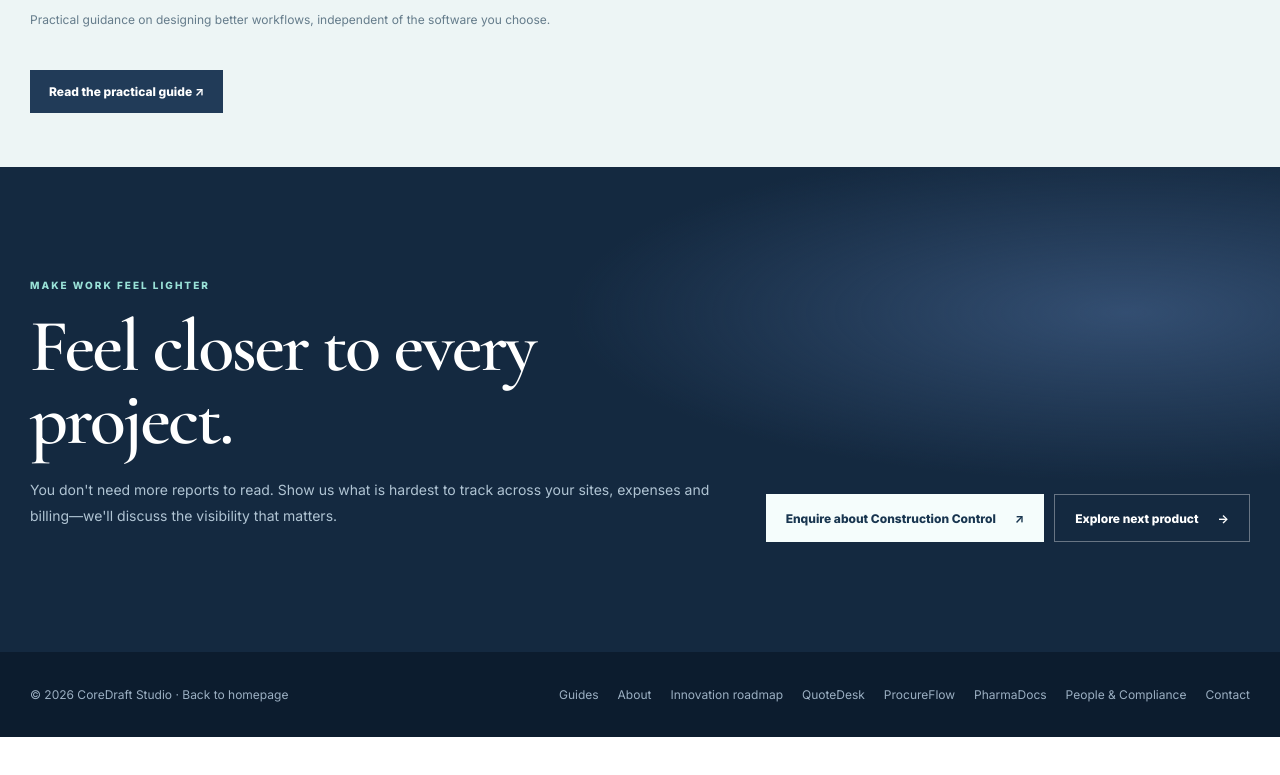
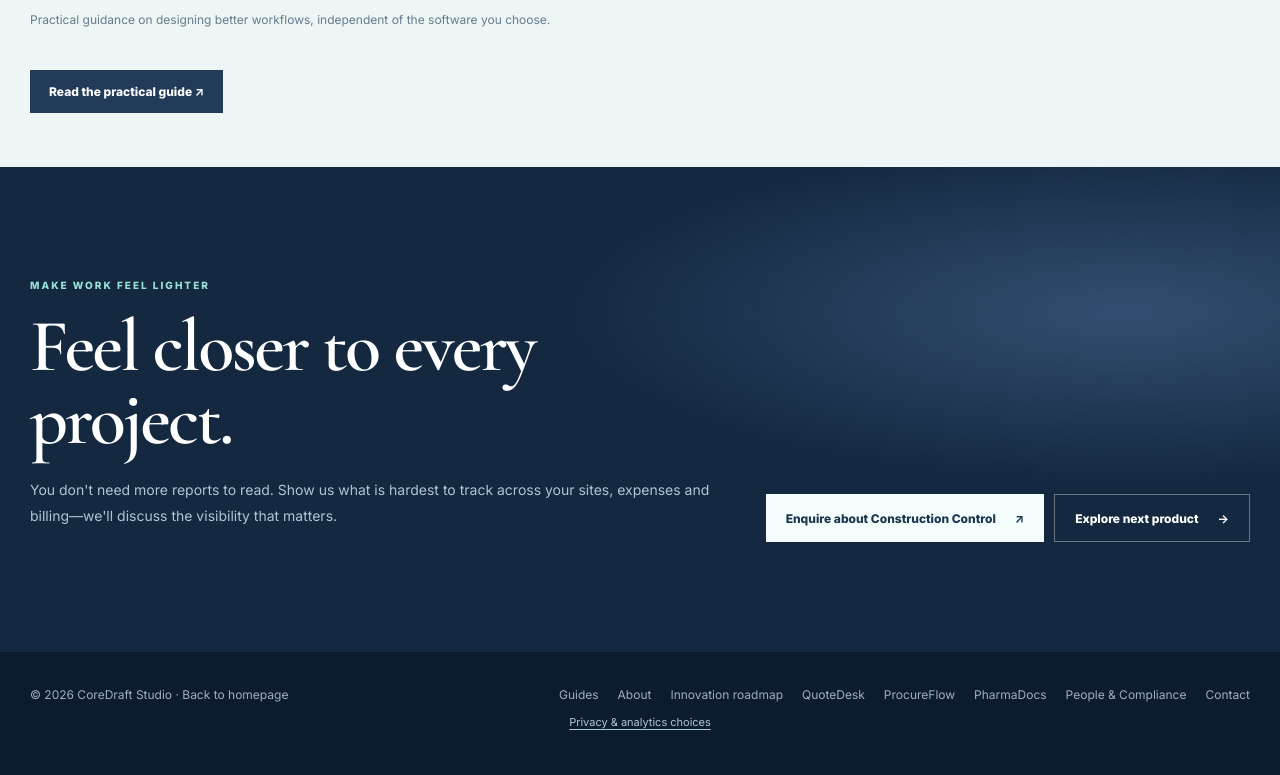
Before and after one commit to Sajeer-khan/CoreDraft-Website, a plain HTML site: page products/construction-control/index.html in a window 1280 px wide. Shown: the part 8959-9734 px from the top of the page. Before the commit the page ends 9696 px from the top, so only its background shows below. Drawn offline with nearby package versions, Linux system fonts and the light colour scheme.

Commit message:
Make CoreDraft analytics choices easily discoverable on products/construction-control/index.html

```diff
--- a/products/construction-control/index.html
+++ b/products/construction-control/index.html
@@ -179,6 +179,6 @@
   <footer class="footer"><div class="container footer-inner">
      <div>© 2026 CoreDraft Studio · <a href="../../">Back to homepage</a></div>
      <nav class="links" aria-label="Other products"><a href="../../guides/">Guides</a><a href="../../about/">About</a><a href="../future/">Innovation roadmap</a><a href="../quotedesk/">QuoteDesk</a><a href="../procureflow/">ProcureFlow</a><a href="../pharmadocs/">PharmaDocs</a><a href="../people-compliance/">People &amp; Compliance</a><a href="mailto:intake@coredraftstudio.com">Contact</a></nav>
-  </div></footer>
+  </div><div style="text-align:center;padding:13px 15px;font-size:11px;color:#abc6d4"><a style="color:inherit;text-decoration:underline;text-underline-offset:3px" href="../../privacy/">Privacy &amp; analytics choices</a></div></footer>
 </body>
 </html>
```
